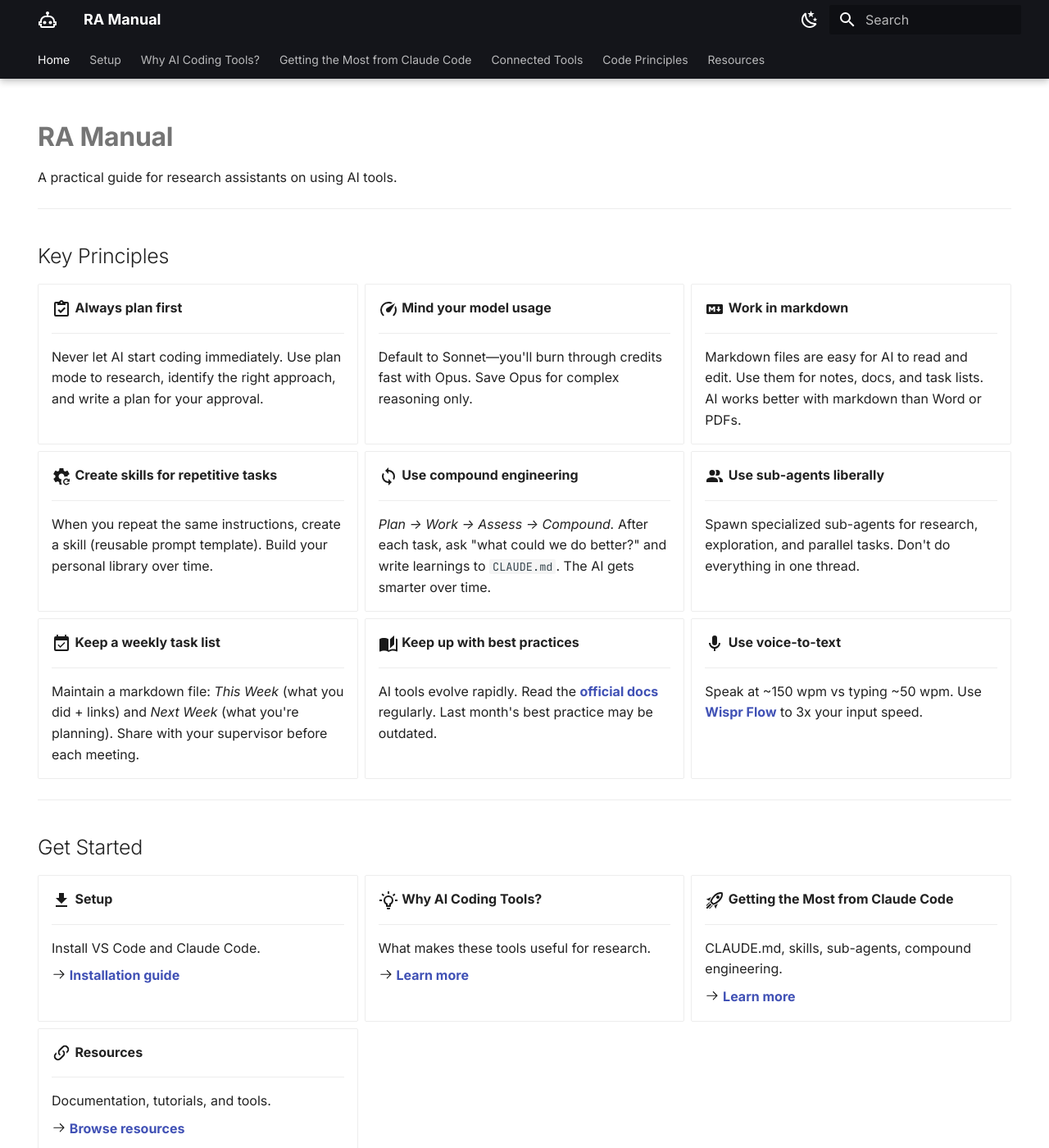
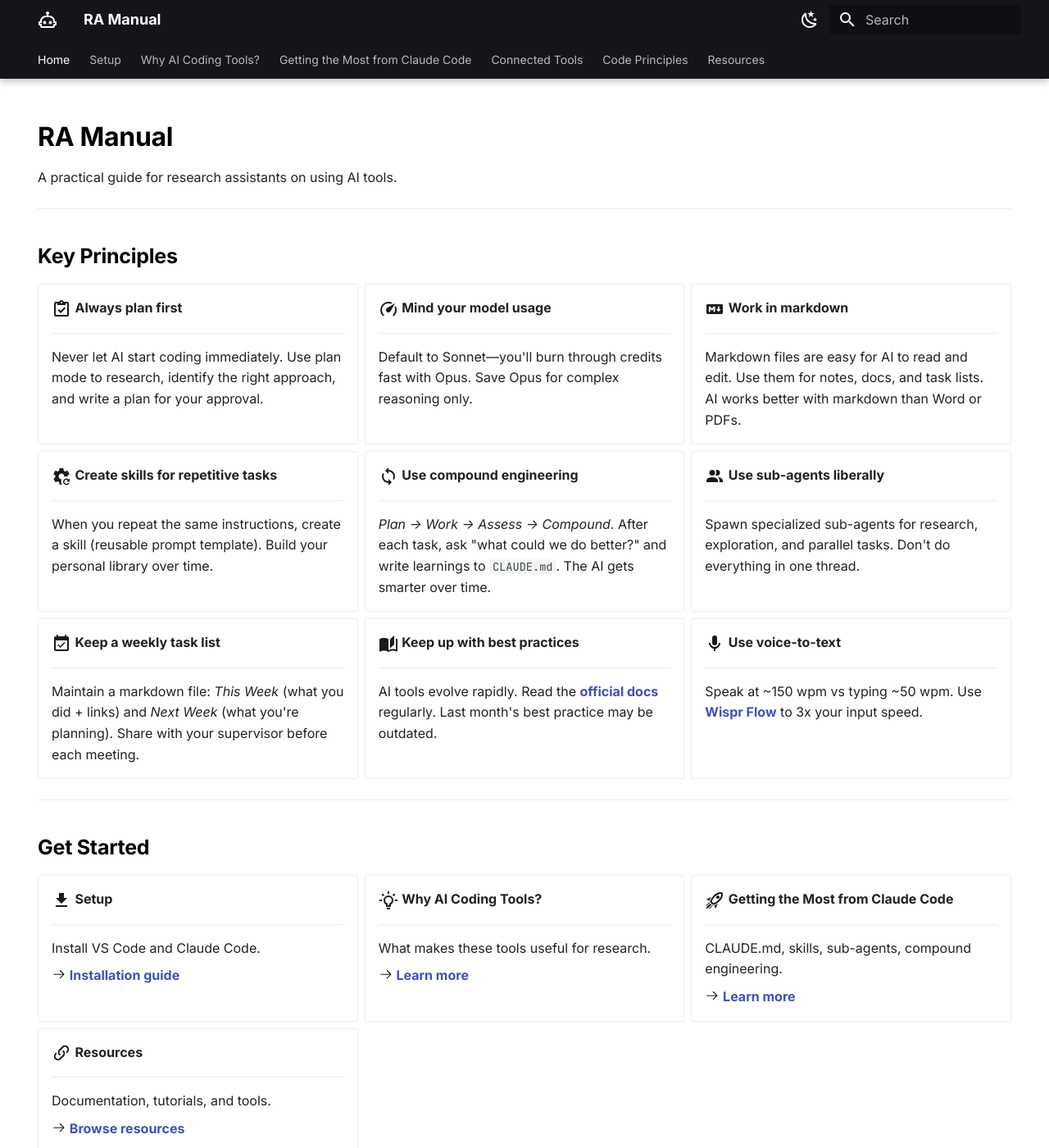
Before and after one commit to longjohnnicholas/ra-manual, an MkDocs documentation site: the page built from docs/index.md, in a window 1280 px wide and 1400 px high. Shown: the whole window at 82% size. Built offline with MkDocs 1.6.1 and Material for MkDocs 9.7.7, drawn with Linux system fonts in a browser that asks for light colours.

Commit message:
Make h1 and h2 headings pure black
Co-Authored-By: Claude Opus 4.5 <noreply@anthropic.com>

```diff
--- a/docs/stylesheets/extra.css
+++ b/docs/stylesheets/extra.css
@@ -1,3 +1,15 @@
+/* Heading colors - pure black */
+.md-typeset h1,
+.md-typeset h2 {
+  color: #000000;
+  font-weight: 700;
+}
+
+[data-md-color-scheme="slate"] .md-typeset h1,
+[data-md-color-scheme="slate"] .md-typeset h2 {
+  color: #ffffff;
+}
+
 /* Hero section styling */
 .md-content h1 {
   font-weight: 700;
```
